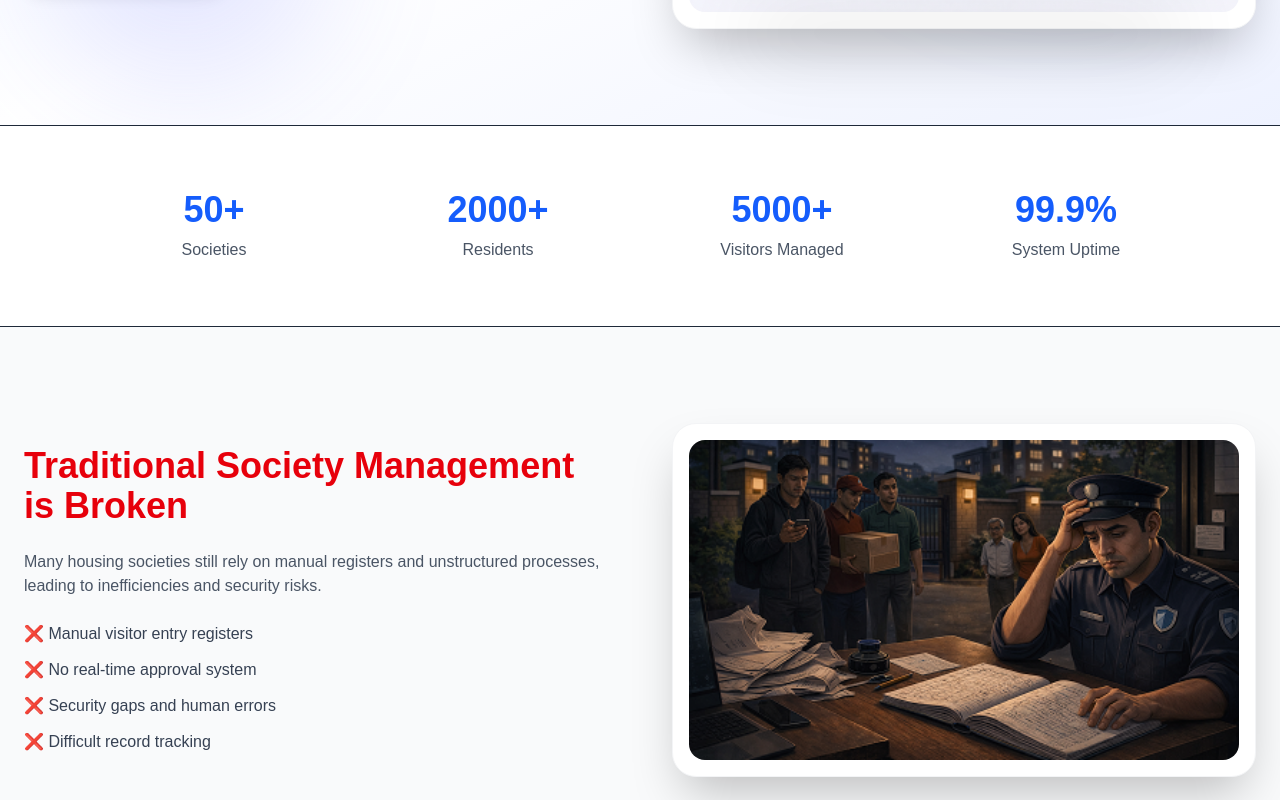
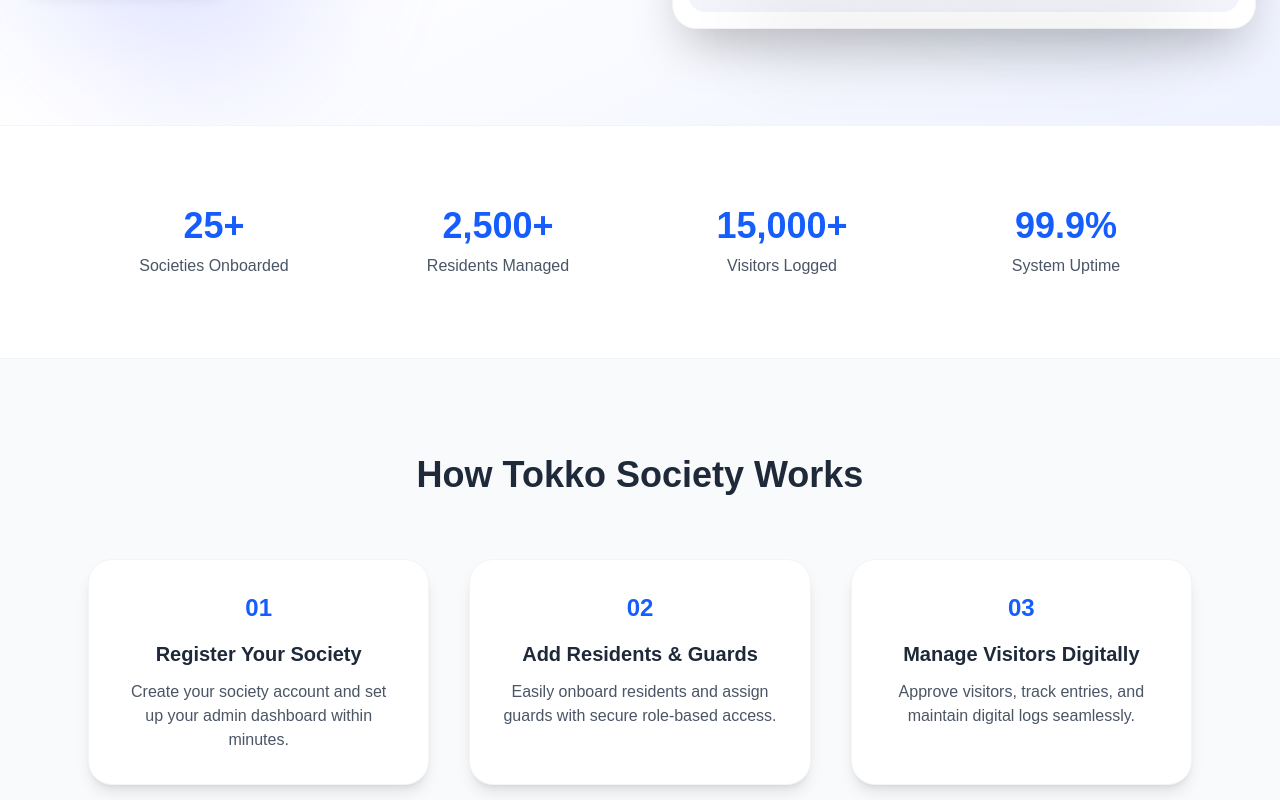
Before and after one commit to tokkosociety-bhopal/tokko-public-website, a Next.js app: page / in a window 1280 px wide. Shown: the part 500-1300 px from the top of the page. Built offline with nearby package versions, Linux system fonts and the light colour scheme.

Commit message:
Updated support email to .com

```diff
--- /dev/null
+++ b/app/components/FAQ.tsx
@@ -0,0 +1,56 @@
+"use client";
+
+import { useState } from "react";
+
+export default function FAQ() {
+  const faqs = [
+    {
+      question: "Is my society data secure?",
+      answer: "Yes. Tokko Society uses secure cloud infrastructure with role-based access control."
+    },
+    {
+      question: "Is OTP login required?",
+      answer: "Currently, login is via secure email and password authentication."
+    },
+    {
+      question: "Can multiple societies use Tokko?",
+      answer: "Yes. The platform supports multiple societies with isolated data management."
+    },
+    {
+      question: "How can I delete my account?",
+      answer: "Account deletion requests must be initiated by the Society Administrator."
+    }
+  ];
+
+  const [activeIndex, setActiveIndex] = useState<number | null>(null);
+
+  return (
+    <section className="py-24 bg-gray-50">
+      <div className="max-w-4xl mx-auto px-6">
+
+        <h2 className="text-4xl font-bold text-center mb-16">
+          Frequently Asked Questions
+        </h2>
+
+        {faqs.map((faq, index) => (
+          <div
+            key={index}
+            className="mb-6 border-b border-gray-200 pb-4 cursor-pointer"
+            onClick={() => setActiveIndex(activeIndex === index ? null : index)}
+          >
+            <h3 className="text-lg font-semibold">
+              {faq.question}
+            </h3>
+
+            {activeIndex === index && (
+              <p className="mt-3 text-gray-600">
+                {faq.answer}
+              </p>
+            )}
+          </div>
+        ))}
+
+      </div>
+    </section>
+  );
+}
--- /dev/null
+++ b/app/components/HowItWorks.tsx
@@ -0,0 +1,57 @@
+"use client";
+
+import { motion } from "framer-motion";
+
+export default function HowItWorks() {
+  return (
+    <section className="py-24 bg-gray-50">
+      <div className="max-w-6xl mx-auto px-6 text-center">
+
+        <h2 className="text-4xl font-bold mb-16">
+          How Tokko Society Works
+        </h2>
+
+        <div className="grid md:grid-cols-3 gap-10">
+
+          {[
+            {
+              step: "01",
+              title: "Register Your Society",
+              desc: "Create your society account and set up your admin dashboard within minutes."
+            },
+            {
+              step: "02",
+              title: "Add Residents & Guards",
+              desc: "Easily onboard residents and assign guards with secure role-based access."
+            },
+            {
+              step: "03",
+              title: "Manage Visitors Digitally",
+              desc: "Approve visitors, track entries, and maintain digital logs seamlessly."
+            }
+          ].map((item, index) => (
+            <motion.div
+              key={index}
+              className="bg-white p-8 rounded-3xl shadow-lg border border-gray-100"
+              initial={{ opacity: 0, y: 40 }}
+              whileInView={{ opacity: 1, y: 0 }}
+              transition={{ duration: 0.6 }}
+              viewport={{ once: true }}
+            >
+              <div className="text-blue-600 text-2xl font-bold mb-4">
+                {item.step}
+              </div>
+              <h3 className="text-xl font-semibold mb-3">
+                {item.title}
+              </h3>
+              <p className="text-gray-600">
+                {item.desc}
+              </p>
+            </motion.div>
+          ))}
+
+        </div>
+      </div>
+    </section>
+  );
+}
--- /dev/null
+++ b/app/components/StatsSection.tsx
@@ -0,0 +1,35 @@
+"use client";
+
+import { motion } from "framer-motion";
+
+const stats = [
+  { number: "25+", label: "Societies Onboarded" },
+  { number: "2,500+", label: "Residents Managed" },
+  { number: "15,000+", label: "Visitors Logged" },
+  { number: "99.9%", label: "System Uptime" },
+];
+
+export default function StatsSection() {
+  return (
+    <section className="py-20 bg-white border-y border-gray-100">
+      <div className="max-w-6xl mx-auto px-6 grid grid-cols-2 md:grid-cols-4 gap-8 text-center">
+
+        {stats.map((stat, index) => (
+          <motion.div
+            key={index}
+            initial={{ opacity: 0, y: 30 }}
+            whileInView={{ opacity: 1, y: 0 }}
+            transition={{ duration: 0.6, delay: index * 0.1 }}
+            viewport={{ once: true }}
+          >
+            <h3 className="text-4xl font-bold text-blue-600 mb-2">
+              {stat.number}
+            </h3>
+            <p className="text-gray-600">{stat.label}</p>
+          </motion.div>
+        ))}
+
+      </div>
+    </section>
+  );
+}
--- /dev/null
+++ b/app/components/Testimonials.tsx
@@ -0,0 +1,47 @@
+"use client";
+
+import { motion } from "framer-motion";
+
+export default function Testimonials() {
+  return (
+    <section className="py-24 bg-white">
+      <div className="max-w-5xl mx-auto px-6 text-center">
+
+        <h2 className="text-4xl font-bold mb-16">
+          What Societies Say
+        </h2>
+
+        <div className="grid md:grid-cols-2 gap-10">
+
+          {[
+            {
+              quote: "Tokko Society completely simplified our visitor management process.",
+              author: "RWA President, Bhopal"
+            },
+            {
+              quote: "The dashboard is easy to use and makes security tracking effortless.",
+              author: "Society Admin, Indore"
+            }
+          ].map((item, index) => (
+            <motion.div
+              key={index}
+              className="bg-gray-50 p-8 rounded-3xl shadow-lg"
+              initial={{ opacity: 0, y: 40 }}
+              whileInView={{ opacity: 1, y: 0 }}
+              transition={{ duration: 0.6 }}
+              viewport={{ once: true }}
+            >
+              <p className="text-lg text-gray-700 mb-6">
+                “{item.quote}”
+              </p>
+              <p className="font-semibold text-blue-600">
+                – {item.author}
+              </p>
+            </motion.div>
+          ))}
+
+        </div>
+      </div>
+    </section>
+  );
+}
--- a/app/page.tsx
+++ b/app/page.tsx
@@ -8,16 +8,23 @@
 import Footer from "./components/Footer";
 import DetailedFeatures from "./components/DetailedFeatures";
 import ProblemSolution from "./components/ProblemSolution";
+import StatsSection from "./components/StatsSection";
+import HowItWorks from "./components/HowItWorks";
+import Testimonials from "./components/Testimonials";
+import FAQ from "./components/FAQ";
 
 export default function Home() {
   return (
     <main className="bg-white text-gray-800">
       <Hero />
-<Stats />
+      <StatsSection />
+      <HowItWorks />
       <ProblemSolution />
       <DetailedFeatures />
       <Features />
       <Security />
+      <Testimonials />
+      <FAQ />
       <CTA />
       <Footer />
     </main>
```
Lines whose indentation alone changed are shown as unchanged.
